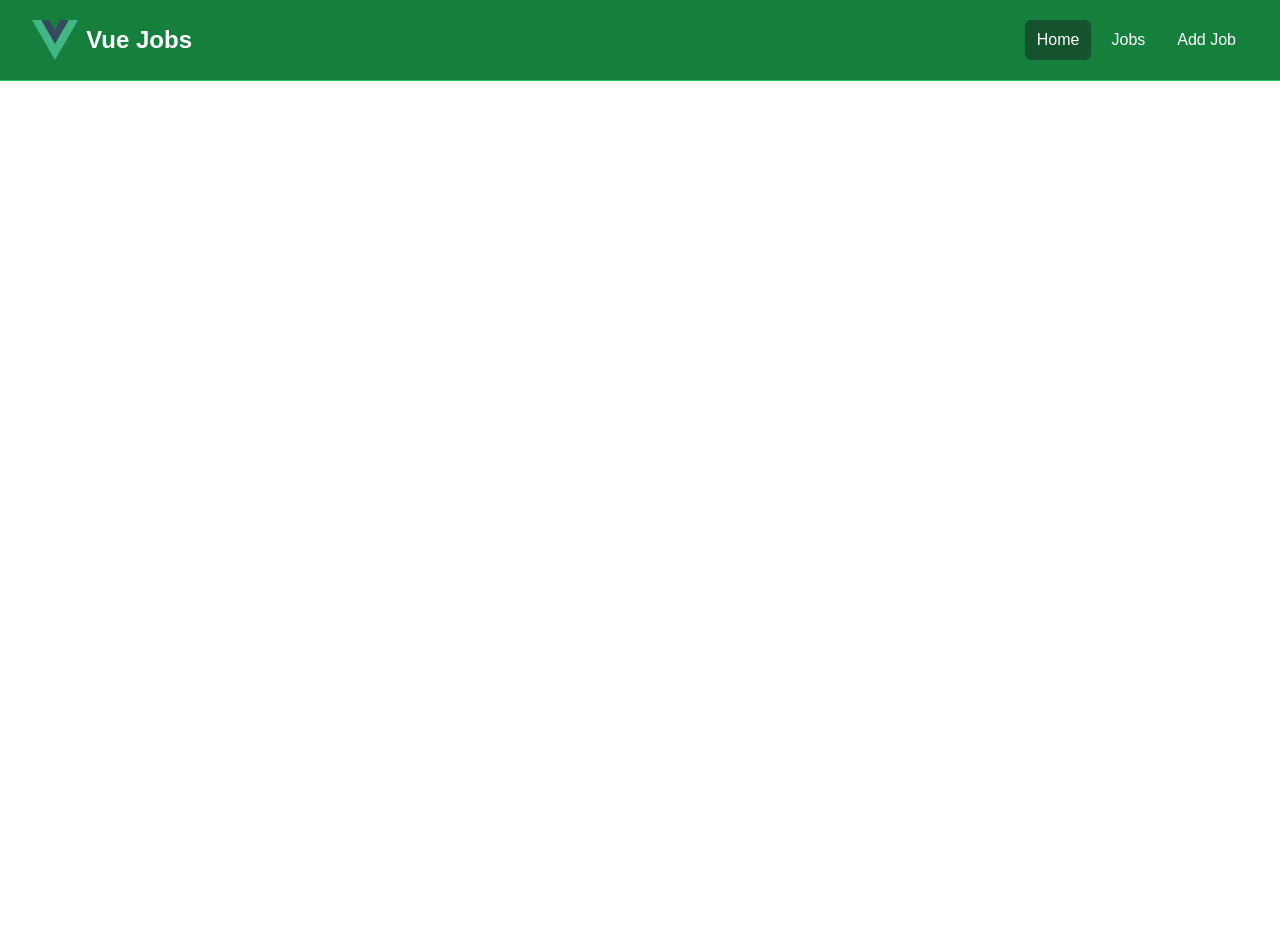
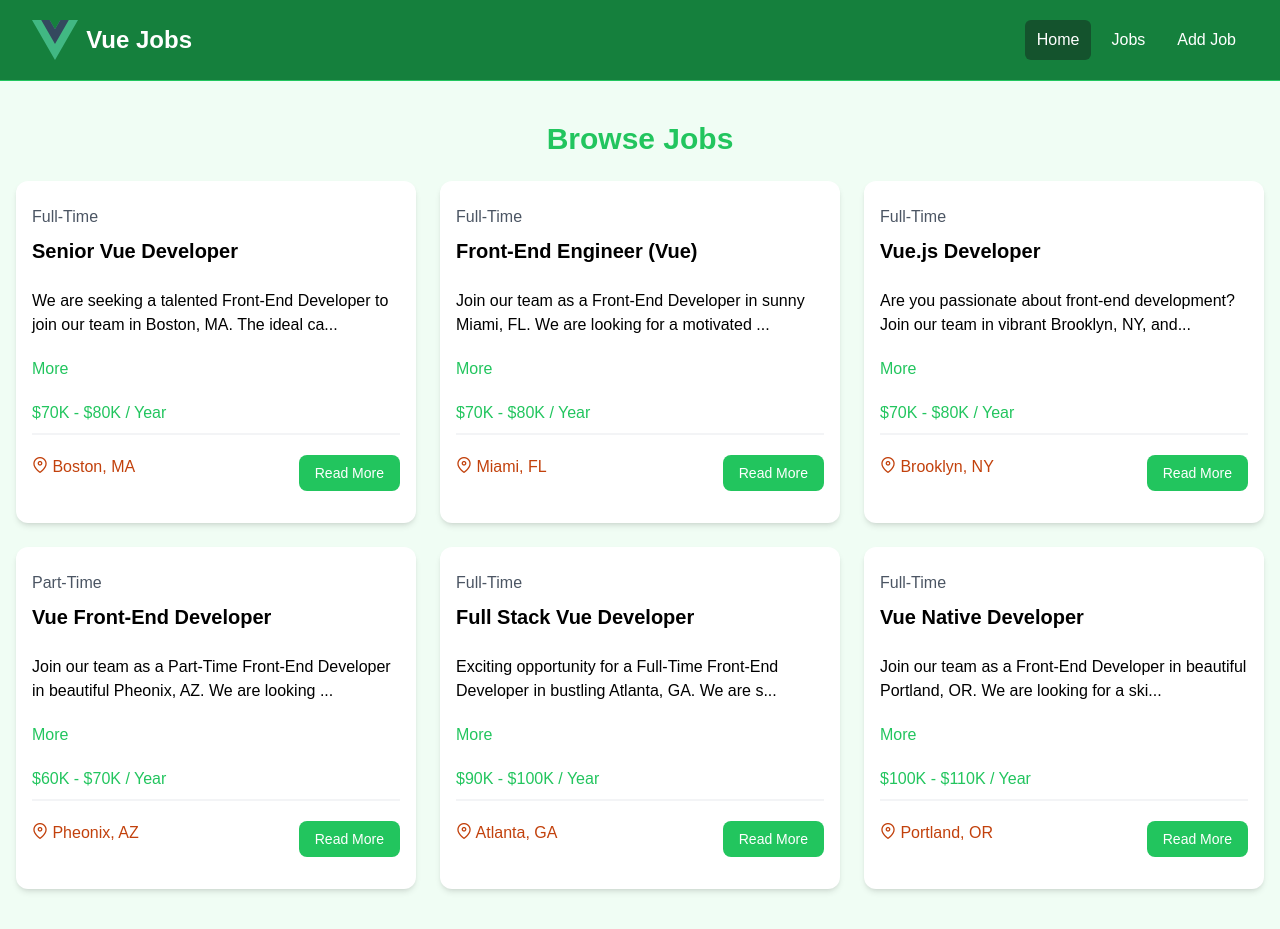
Before and after one commit to Asad9299/vue-job-listing-for-beginners, a Vue app: page /jobs in a window 1280 px wide. Before the commit the page ends 800 px from the top, so only its background shows below. Built offline with nearby package versions, Linux system fonts and the light colour scheme.

Commit message:
Jobs Page Integrated

```diff
--- a/src/routes/index.js
+++ b/src/routes/index.js
@@ -1,5 +1,6 @@
 import { createRouter, createWebHistory } from "vue-router";
 import HomeView from "@/views/HomeView.vue";
+import JobsView from "@/views/JobsView.vue";
 
 const router = createRouter({
     history: createWebHistory(import.meta.env.BASE_URL),
@@ -8,6 +9,11 @@
             path: '/',
             name: 'home',
             component: HomeView
+        },
+        {
+            path: '/jobs',
+            name: 'jobs',
+            component: JobsView
         }
     ]
 });
--- /dev/null
+++ b/src/views/JobsView.vue
@@ -0,0 +1,8 @@
+<script setup>
+import JobListings from "@/components/JobListings.vue";
+
+</script>
+
+<template>
+    <JobListings />
+</template>
```
